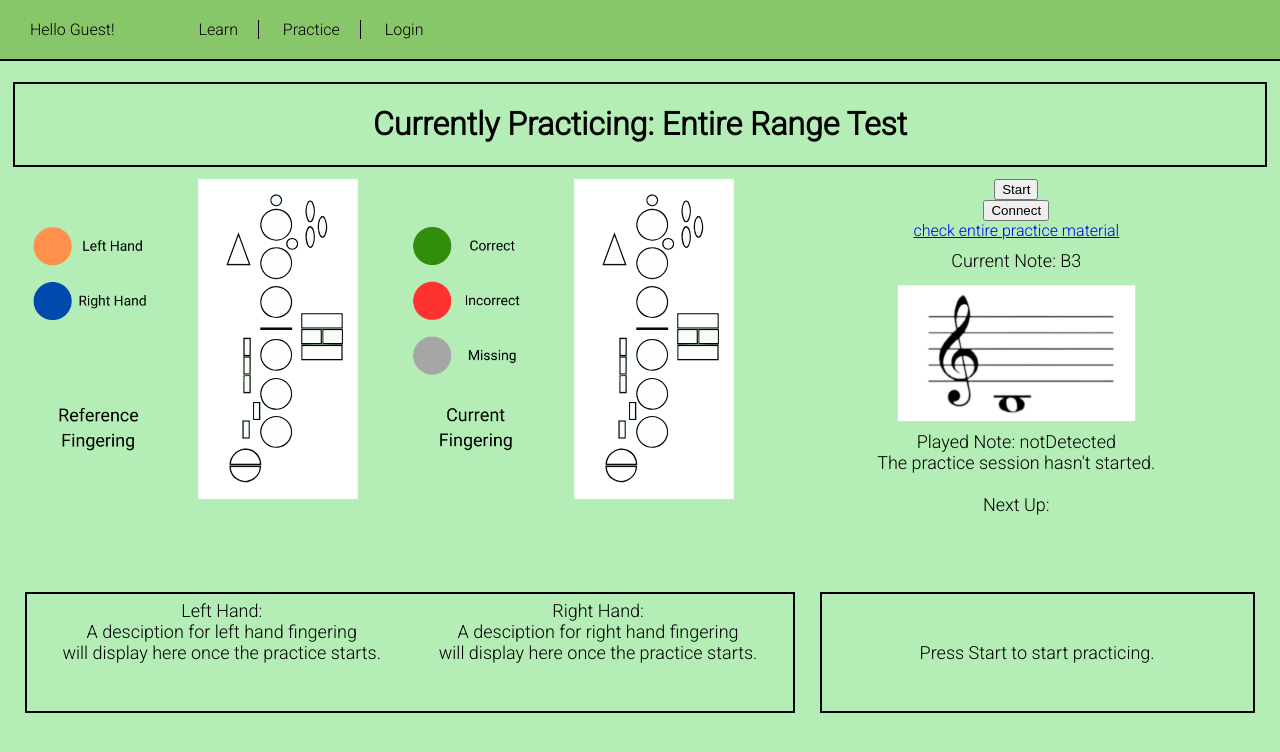
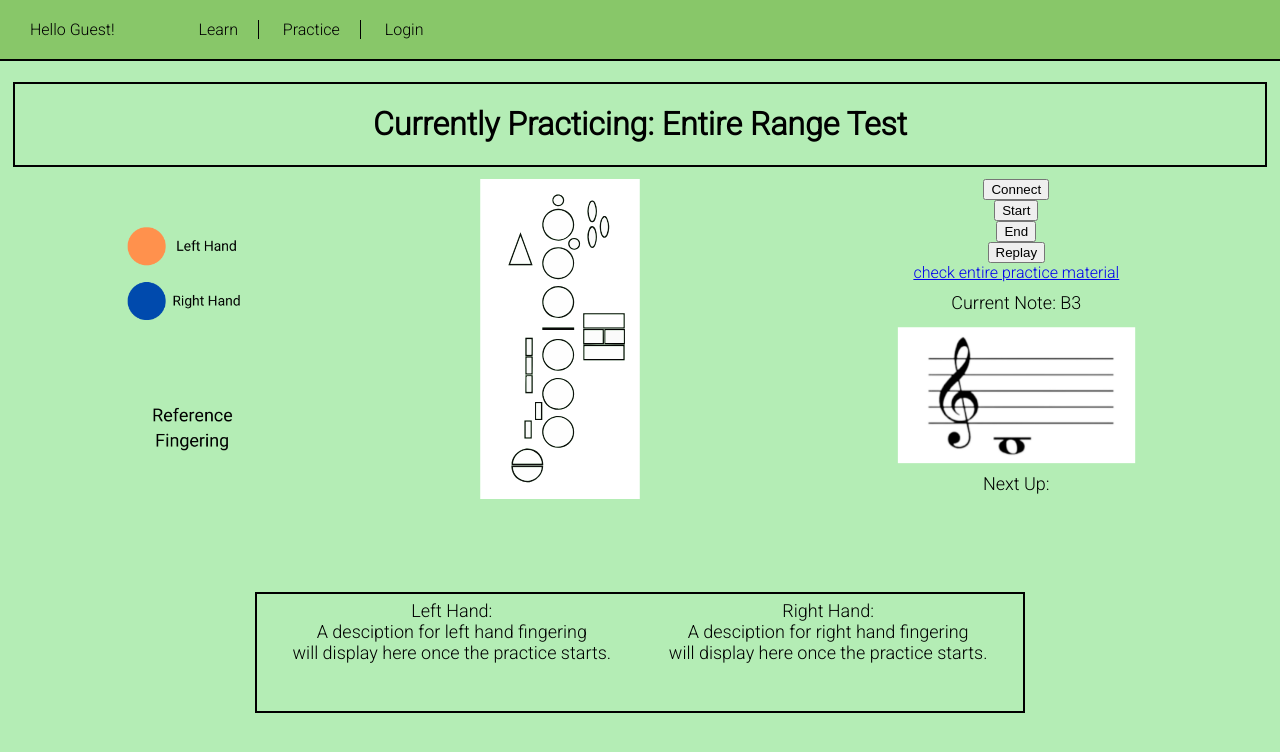
Before and after one commit to lz109/SonicScoreSaxophonics, a Django app: page /practice/ in a window 1280 px wide. Shown: the top 752 px of the page. Run offline with Django 4.2, Linux system fonts and the light colour scheme.

Commit message:
add buttons in practice page, now process the audio after clicking on the end button; start read after clicking on the start button, but haven't tested; only display the user data after clicking on the replay button; not implemented: 1. start recording after clicking on the start button; 2. generate .wav file and process the file without hardcoding after clicking on the end button; 3. sync and compare after clicking on the replay button.

```diff
--- a/base/urls.py
+++ b/base/urls.py
@@ -3,12 +3,13 @@ from . import views
 
 urlpatterns = [
     path("", views.home, name="home"),
-    path("learn/", views.projects, name="learn"),
+    path("learn/", views.learn, name="learn"),
     path("practice/", views.practice, name="practice"),
     path("statistics/", views.statistics, name="statistics"),
     path('signin/',views.signin, name='signin'),
     path('signout/',views.signout, name='signout'),
     path('signup/',views.signup, name='signup'),
     path('practice/update', views.practice_update, name='update'),
-    path('practice/playsong', views.periodic_update_entire_range, name='playsong')
+    path('practice/playsong', views.periodic_update_entire_range, name='playsong'),
+    path('practice/process', views.audio_processing, name='process_audio'),
 ]
--- a/base/views.py
+++ b/base/views.py
@@ -43,7 +43,7 @@ load_data()
 def home(request):
     return render(request, "home.html")
 
-def projects(request):
+def learn(request):
     return render(request, "learn.html")
 
 def practice(request):
@@ -89,6 +89,16 @@ def statistics(request):
         context = {'practice_count': practice_count, "total_practice_count": total_practice_count}
         return render(request, "statistics.html", context)
     return render(request, "statistics.html")
+
+def audio_processing(request):
+    # later replace it with a file generated from request
+    file_path = "static/audio/test.wav"
+    try:
+        # Process the audio file
+        result = process_audio(file_path)
+        return JsonResponse({'status': 'success', 'result': result})
+    except Exception as e:
+        return JsonResponse({'status': 'error', 'message': str(e)}, status=500)
 
 def signup(request):
     if request.user.is_authenticated:
--- a/static/styles/practice_style.css
+++ b/static/styles/practice_style.css
@@ -124,3 +124,12 @@ svg {
   max-width: 95%;
   max-height: 90%;
 }
+
+#curr-note,
+#note-message,
+#feedback,
+#currIndicator,
+#currFingering,
+#feedback-box {
+  display: none;
+}
--- a/templates/practice.html
+++ b/templates/practice.html
@@ -12,13 +12,13 @@
       </div>
       <div class="info-section">
         <div class="fingering-section">
-          <div class="indicator-column">
+          <div class="indicator-column" id="refIndicator">
             <img
               src="{% static 'images/handIndicator.png' %}"
               alt="Hand Indicator"
             />
           </div>
-          <div class="fingering-column">
+          <div class="fingering-column" id="refFingering">
             <?xml version="1.0" encoding="UTF-8" standalone="no"?>
             <svg
               version="1.1"
@@ -511,14 +511,14 @@
               &#10;
             </svg>
           </div>
-          <div class="indicator-column">
+          <div class="indicator-column" id="currIndicator">
             <img
               id="correct-indicator"
               src="{% static 'images/correctIndicator.png' %}"
               alt="Correct Indicator"
             />
           </div>
-          <div class="fingering-column">
+          <div class="fingering-column" id="currFingering">
             <?xml version="1.0" encoding="UTF-8" standalone="no"?>
             <svg
               version="1.1"
@@ -1013,8 +1013,10 @@
           </div>
         </div>
         <div class="notes-section">
+          <div><button id="connectButton">Connect</button></div>
           <div><button id="startButton">Start</button></div>
-          <div><button id="connectButton">Connect</button></div>
+          <div><button id="endButton">End</button></div>
+          <div><button id="replayButton">Replay</button></div>
           <div>
             <a
               href="https://www.youtube.com/watch?v=ZuJXffpXs08"
@@ -1056,7 +1058,7 @@
             /></text>
           </div>
         </div>
-        <div class="feedback-box">
+        <div class="feedback-box" id="feedback-box">
           <text id="feedback">Press Start to start practicing.</text>
         </div>
       </div>
@@ -1065,7 +1067,7 @@
     <script>
       let intervalId = null;
       function updateRefFingering(refFingering) {
-        for (let i = 0; i < refFingering.length; i++) {
+        for (let i = 0; i < 23; i++) {
           var path = "#Layer_1 " + "#refkey" + i;
           if (refFingering == "start" || refFingering == "end") {
             document.querySelector(path).setAttribute("fill", "white");
@@ -1277,6 +1279,22 @@
           });
       }
 
+      // Automatically send get requests every 0.1 second to trigger current updates
+      // setInterval(sendHttpRequest, 100);
+
+      // Automatically read from serial every 0.1 second
+      // setInterval(readFromSerial, 100);
+
+      document.addEventListener("DOMContentLoaded", function () {
+        const currNote = document.getElementById("curr-note");
+        const noteMessage = document.getElementById("note-message");
+        const feedbackBox = document.getElementById("feedback-box");
+        const currIndicator = document.getElementById("currIndicator");
+        const currFingering = document.getElementById("currFingering");
+        let port, reader;
+        let textDecoder = new TextDecoderStream();
+
+        // press connect button to connect
         document
           .getElementById("connectButton")
           .addEventListener("click", async function () {
@@ -1286,39 +1304,21 @@
                 const port = await navigator.serial.requestPort();
                 await port.open({ baudRate: 1200 });
 
-              const textDecoder = new TextDecoderStream();
-              const readableStreamClosed = port.readable.pipeTo(
-                textDecoder.writable
-              );
-              const reader = textDecoder.readable.getReader();
-              let buffer = "";
+                port.readable.pipeTo(textDecoder.writable).catch((error) => {
+                  console.error("Stream pipe failed:", error);
+                  port.close();
+                });
 
-              async function readData() {
-                const { value, done } = await reader.read();
-                if (done) {
-                  readerStream.releaseLock();
-                  return;
-                }
-                buffer += value;
-                console.log(buffer);
-              }
-
-              setInterval(readData, 100);
+                console.log("Port connected and ready.");
               } catch (err) {
-              console.log(err.message);
+                console.error("Connection error:", err.message);
               }
             } else {
-            console.log("not supported");
+              console.log("Serial not supported");
             }
           });
 
-      // Automatically send get requests every 0.1 second to trigger current updates
-      // setInterval(sendHttpRequest, 100);
-
-      // Automatically read from serial every 0.1 second
-      // setInterval(readFromSerial, 100);
-
-      document.addEventListener("DOMContentLoaded", function () {
+        // press start button to read fingering and display reference fingering
         document
           .getElementById("startButton")
           .addEventListener("click", function () {
@@ -1329,14 +1329,103 @@
             document.getElementById("note-message").innerHTML =
               "The practice session will start soon.<br><br>";
             songReset();
+            currNote.style.display = "none";
+            noteMessage.style.display = "none";
+            feedbackBox.style.display = "none";
+            currIndicator.style.display = "none";
+            currFingering.style.display = "none";
+
+            if (reader) {
+              console.log("Reading already started.");
+              return;
+            }
+
+            if (textDecoder && textDecoder.readable) {
+              reader = textDecoder.readable.getReader();
+              readData();
+            } else {
+              console.log("Connect to the port first.");
+            }
+
+            async function readData() {
+              let buffer = "";
+              try {
+                while (true) {
+                  const { value, done } = await reader.read();
+                  if (done) {
+                    console.log("Stream closed");
+                    reader.releaseLock();
+                    break;
+                  }
+                  buffer += value;
+                  console.log(buffer);
+                }
+              } catch (error) {
+                console.error("Read error:", error);
+              } finally {
+                reader.releaseLock();
+                if (port) {
+                  await port.close();
+                  console.log("Port closed");
+                }
+              }
+            }
             updateRefNote("start");
             updateRefFingering("start");
+            updateRefDescription("start");
 
             setTimeout(function () {
               intervalId = setInterval(updateCurrentSong, 3000);
             }, 3000);
           });
+
+        // press end button to end displaying reference note
+        document
+          .getElementById("endButton")
+          .addEventListener("click", async function () {
+            if (intervalId !== null) {
+              clearInterval(intervalId);
+              intervalId = null;
+            }
+            document.getElementById("note-message").innerHTML =
+              "The practice session has ended.<br><br>";
+            updateRefNote("end");
+            updateRefFingering("end");
+            updateRefDescription("end");
+
+            fetch("process", {
+              method: "GET",
+            })
+              .then((response) => {
+                if (!response.ok) {
+                  throw new Error("response was not ok");
+                }
+                return response.json();
+              })
+              .then((data) => {
+                if (data.status === "success") {
+                  console.log("Audio processed successfully:", data.result);
+                  alert("Audio processed successfully: " + data.result);
+                } else {
+                  console.error("Error:", data.message);
+                  alert("Error processing audio: " + data.message);
+                }
+              })
+              .catch((error) => console.error("Fetch error:", error));
           });
+
+        document
+          .getElementById("replayButton")
+          .addEventListener("click", function () {
+            currNote.style.display = "block";
+            noteMessage.style.display = "block";
+            feedbackBox.style.display = "block";
+            currIndicator.style.display = "block";
+            currFingering.style.display = "block";
+          });
+      });
+
+      //
     </script>
     {% endblock %}
   </body>
```
Also changed, not shown: db.sqlite3. Lines whose indentation alone changed are shown as unchanged.
